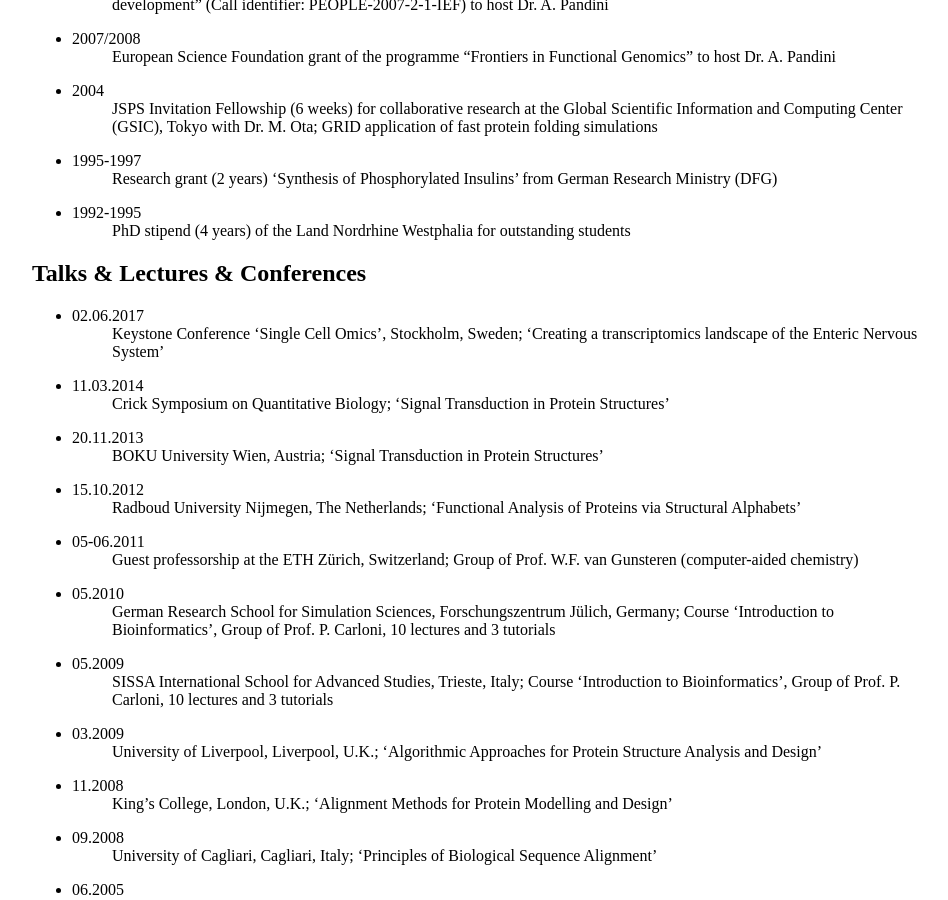
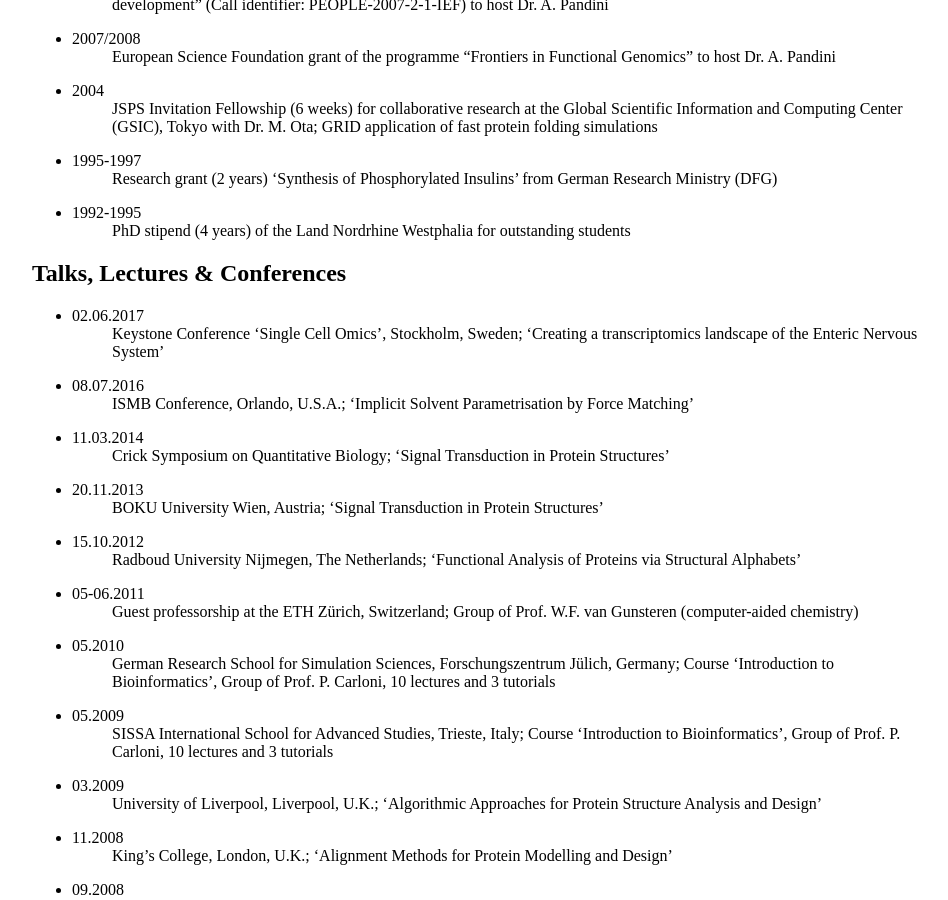
Before and after one commit to jkleinj/jkleinj.github.io, a Jekyll site: the page built from cv/cv.md, in a window 1280 px wide and 900 px high, scrolled down 1039 px. Shown: the whole window, without its empty margins (160-1108 px from the left). Built offline with Jekyll 4.4.1, drawn with Linux system fonts in a browser that asks for light colours; our own code applies the rules of GitHub Pages for plain Markdown files.

Commit message:
Update cv.md

```diff
--- a/cv/cv.md
+++ b/cv/cv.md
@@ -44,9 +44,11 @@ jens.kleinjung@crick.ac.uk
 * 1992-1995
 : PhD stipend (4 years) of the Land Nordrhine Westphalia for outstanding students
 
-## Talks & Lectures & Conferences
+## Talks, Lectures & Conferences
 * 02.06.2017
 : Keystone Conference 'Single Cell Omics', Stockholm, Sweden; 'Creating a transcriptomics landscape of the Enteric Nervous System'
+* 08.07.2016
+: ISMB Conference, Orlando, U.S.A.; 'Implicit Solvent Parametrisation by Force Matching'
 * 11.03.2014
 : Crick Symposium on Quantitative Biology; 'Signal Transduction in Protein Structures'
 * 20.11.2013
```
